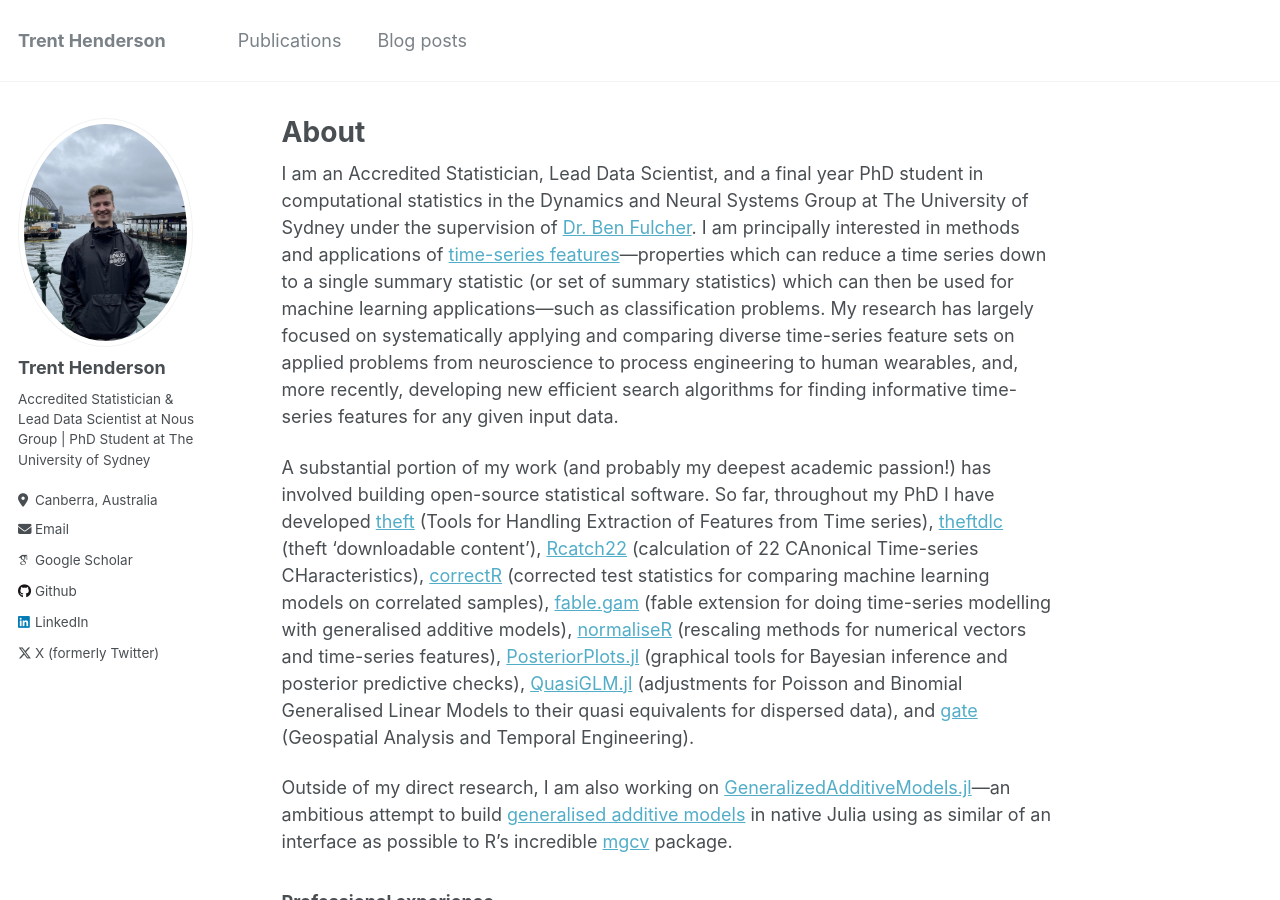
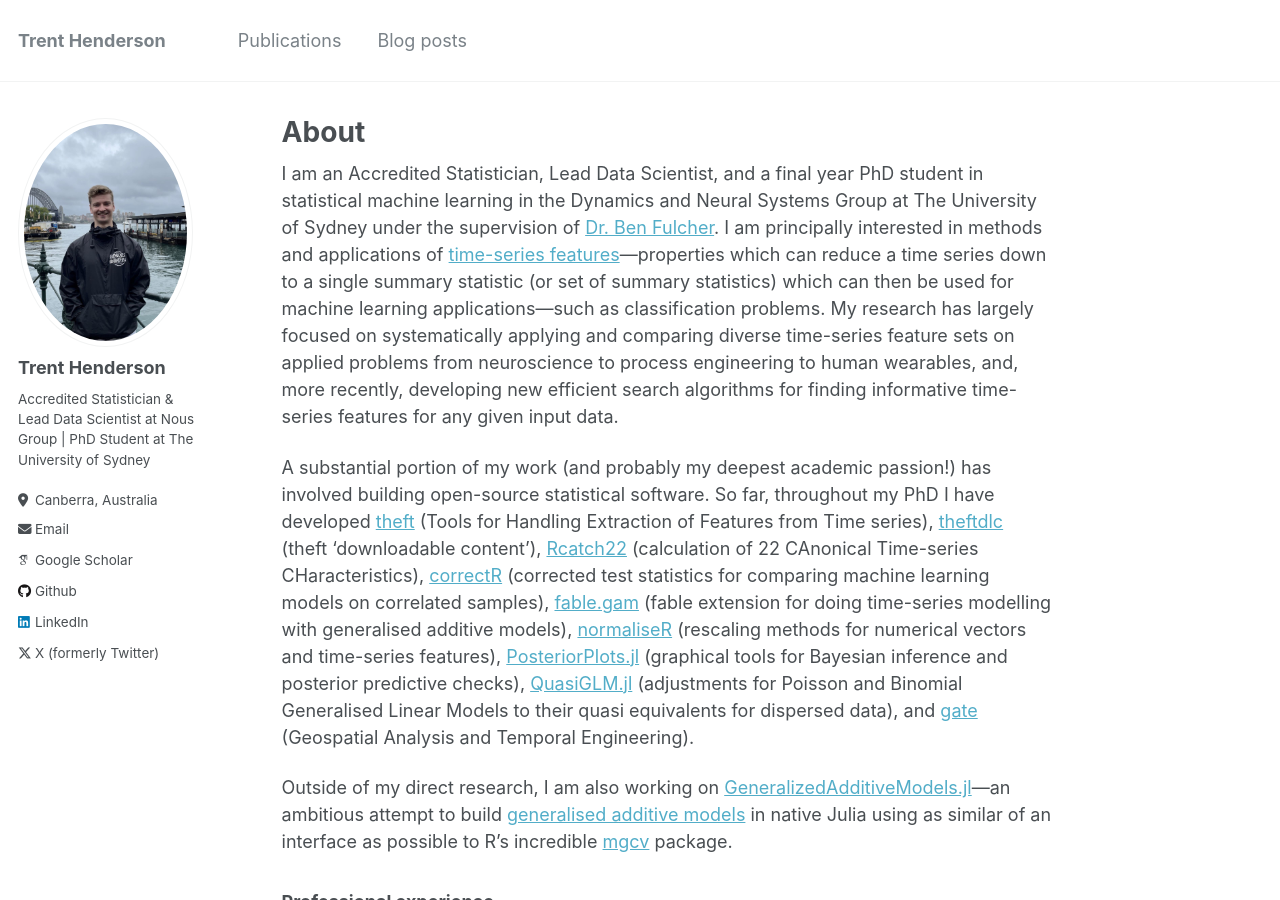
Before and after one commit to hendersontrent/hendersontrent.github.io, a Jekyll site: the page built from _pages/about.md, in a window 1280 px wide and 900 px high. Built offline with Jekyll 4.4.1, drawn with Linux system fonts in a browser that asks for light colours; some web fonts are replaced.

Commit message:
Update about.md

```diff
--- a/_pages/about.md
+++ b/_pages/about.md
@@ -8,7 +8,7 @@ redirect_from:
   - /about.html
 ---
 
-I am an Accredited Statistician, Lead Data Scientist, and a final year PhD student in computational statistics in the Dynamics and Neural Systems Group at The University of Sydney under the supervision of [Dr. Ben Fulcher](http://www.benfulcher.com/). I am principally interested in methods and applications of [time-series features](https://arxiv.org/abs/1709.08055)---properties which can reduce a time series down to a single summary statistic (or set of summary statistics) which can then be used for machine learning applications---such as classification problems. My research has largely focused on systematically applying and comparing diverse time-series feature sets on applied problems from neuroscience to process engineering to human wearables, and, more recently, developing new efficient search algorithms for finding informative time-series features for any given input data.
+I am an Accredited Statistician, Lead Data Scientist, and a final year PhD student in statistical machine learning in the Dynamics and Neural Systems Group at The University of Sydney under the supervision of [Dr. Ben Fulcher](http://www.benfulcher.com/). I am principally interested in methods and applications of [time-series features](https://arxiv.org/abs/1709.08055)---properties which can reduce a time series down to a single summary statistic (or set of summary statistics) which can then be used for machine learning applications---such as classification problems. My research has largely focused on systematically applying and comparing diverse time-series feature sets on applied problems from neuroscience to process engineering to human wearables, and, more recently, developing new efficient search algorithms for finding informative time-series features for any given input data.
 
 A substantial portion of my work (and probably my deepest academic passion!) has involved building open-source statistical software. So far, throughout my PhD I have developed [theft](https://hendersontrent.github.io/theft/) (Tools for Handling Extraction of Features from Time series), [theftdlc](https://hendersontrent.github.io/theftdlc/) (theft 'downloadable content'), [Rcatch22](https://github.com/hendersontrent/Rcatch22) (calculation of 22 CAnonical Time-series CHaracteristics), [correctR](https://hendersontrent.github.io/correctR/) (corrected test statistics for comparing machine learning models on correlated samples), [fable.gam](https://github.com/hendersontrent/fable.gam) (fable extension for doing time-series modelling with generalised additive models), [normaliseR](https://github.com/hendersontrent/normaliseR) (rescaling methods for numerical vectors and time-series features), [PosteriorPlots.jl](https://github.com/hendersontrent/PosteriorPlots.jl) (graphical tools for Bayesian inference and posterior predictive checks), [QuasiGLM.jl](https://github.com/hendersontrent/QuasiGLM.jl) (adjustments for Poisson and Binomial Generalised Linear Models to their quasi equivalents for dispersed data), and [gate](https://github.com/hendersontrent/gate) (Geospatial Analysis and Temporal Engineering).
 
```
